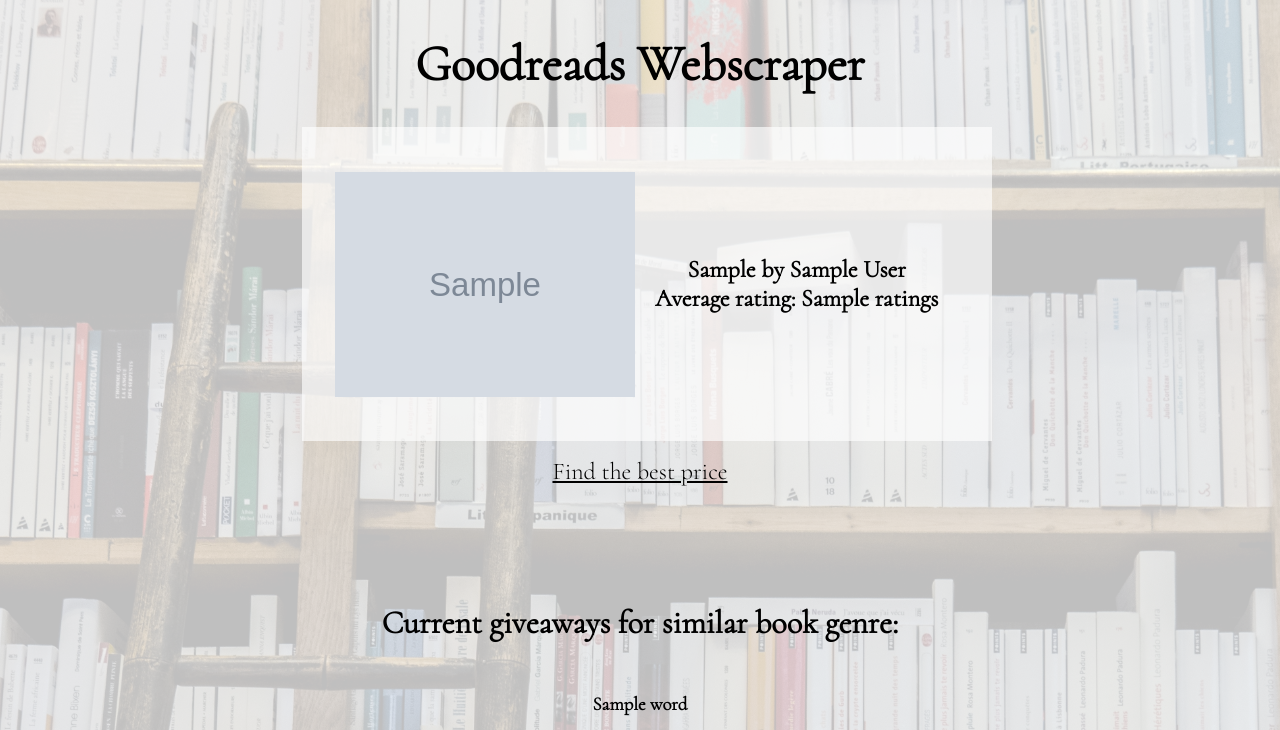
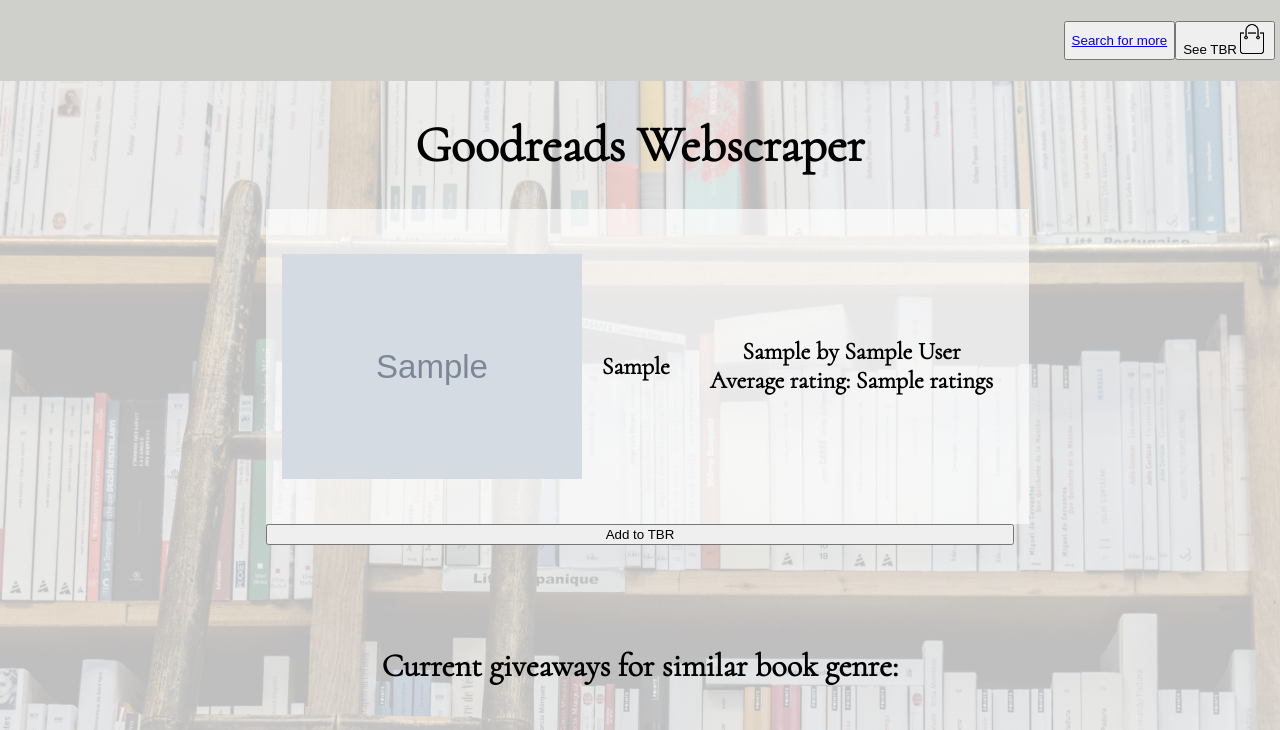
Before and after one commit to patriciaandreica/webscrape-goodreads, a Flask app: template templates/result.html in a window 1280 px wide. Shown: the top 730 px of the page. Run offline with Flask 2, Linux system fonts and the light colour scheme; the template is opened without the code that fills it: most values are stand-ins (such as "Sample title", 1, 10 or a date in 2020); grey boxes marked "Sample" are stand-in pictures.

Commit message:
added js

```diff
--- a/app.py
+++ b/app.py
@@ -21,6 +21,8 @@
 headers = {
     'User-Agent': 'Mozilla/5.0 (Windows NT 10.0; Win64; x64) '
                   'AppleWebKit/537.36 (KHTML, like Gecko) Chrome/74.0.3729.169 Safari/537.36'}
+
+
 
 # Lists to pass to html
 error = []
@@ -146,6 +148,7 @@
             book_input = book_input.capitalize()
         except:
             error.append("Genre not found")
+            return render_template("error.html", book_input = book_input)
     return render_template("result.html", book_input=book_input, authors=authors, image=image, ratings=ratings,
                            books=books, words=giveaway_titles)
 
--- a/static/styles.css
+++ b/static/styles.css
@@ -104,3 +104,89 @@
     margin:10vh;
 
 }
+
+
+div.nav {
+    background-color: #75756a59;
+    padding: 5px;
+}
+
+.nav ul {
+  list-style-type: none;
+  display: flex;
+  justify-content: flex-end;
+}
+.nav .navbar li
+
+.nav .navbar img {
+    padding-right: 20px;
+}
+
+.popup .overlay {
+    position: fixed;
+    top: 0px;
+    left: 0px;
+    width: 100vw;
+    height: 100vh;
+    background: rgba(0,0,0,0.7);
+    z-index: 1;
+    display: none;
+}
+
+.popup .content{
+    position:absolute;
+    top: 50%;
+    left: 50%;
+    transform: translate(-50%,-50%) scale(0);
+    background: #fff;
+    width: 450px;
+    height: 220px;
+    z-index:2;
+    text-align:center;
+    padding:20px;
+    box-sizing: border-box;
+}
+
+.popup .close-btn{
+    cursor:pointer;
+    position: absolute;
+    right: 20px;
+    top: 20px;
+    width: 30px;
+    height: 30px;
+    background: #222;
+    color: #fff;
+    font-size: 25px;
+    font-weight: 600;
+    line-height: 30px;
+    text-align: center;
+    border-radius: 50%;
+
+}
+
+.popup.active .overlay{
+    display: block;
+}
+
+.popup.active .content {
+    transition: all 300ms ease-in-out;
+    transform: translate(-50%,-50%) scale(1);
+
+}
+
+
+ul .list-books {
+  list-style: none;
+}
+
+ul li::before .list-books{
+  content: "";
+  background-image: url(https://s3-us-west-2.amazonaws.com/s.cdpn.io/3/fb-heart.gif);
+  background-size: contain;
+  display: inline-block;
+  width: 1em;
+  height: 1em;
+  position: relative;
+  top: 0.1rem;
+  margin-right: 0.2rem;
+}
--- a/templates/result.html
+++ b/templates/result.html
@@ -12,21 +12,104 @@
     <meta http-equiv="X-UA-Compatible" content="IE=edge">
     <meta name="viewport" content="width=device-width, initial-scale=1.0">
     <link rel="stylesheet" href="../static/styles.css">
+
     <title>Document</title>
 </head>
 <body>
+
 {% block content %}
+    <!-- Nav -->
+    <header>
+        <div class="nav">
+            <ul class="navbar">
+                <!-- <li>Go back</li> -->
+                <button><a href="index.html" onclick="window.history.go(-1); return false;"> Search for more </a>
+                </button>
+                <li>
+                    <button onclick="togglePopup()">See TBR<img src="../static/cart.png" width="30px" height="30px">
+                    </button>
+                </li>
+            </ul>
+        </div>
+    </header>
+    <!-- Pop up Cart -->
+    <div class="popup" id="popup-1">
+        <div class="overlay"></div>
+        <div class="content">
+            <div class="close-btn" onclick="togglePopup()">&times;</div>
+            <h1>Your TBR List</h1>
+            <div class="list-books">
+                <ul id="added-book">
+                </ul>
+            </div>
+            <button onclick="download_csv_file()"> Download CSV</button>
+
+        </div>
+    </div>
+
     <div class="bg">
         <div class="title">
             <h1>Goodreads Webscraper</h1>
         </div>
         <div class="container">
             <img src= {{ image }}>
+            <h2 id="book-title">{{ book_input }}</h2>
             <h2 class="info-text">{{ book_input }} by {{ authors }} <br>Average rating: {{ ratings }}<br></h2>
         </div>
-    <div class="prices">
-            <p><a href="prices.html">Find the best price</a></p>
-    </div>
+
+        <button id="button-click" onclick="addItem()"><span>Add to TBR</span></button>
+
+        <script>
+
+            let cart = [];
+            let data = [];
+
+            function addItem() {
+                const bookName = document.getElementById("book-title");
+               // localStorage.setItem("book", bookName.innerHTML);
+                cart.push(bookName.innerHTML);
+                data.push(bookName.innerHTML);
+                const li = document.createElement("li");
+                const text = document.createTextNode(bookName.innerHTML);
+                li.appendChild(text);
+                document.getElementById("added-book").appendChild(li);
+
+                   // li.appendChild(document.createTextNode(bookName.innerHTML));
+               // document.getElementById("added-book").appendChild(li)
+               // var ul = document.getElementById("added-book");
+               // var li = document.createElement("li");
+               // li.appendChild(document.createTextNode());
+              //  ul.appendChild(li);
+
+                document.getElementById("button-click").onclick = null; // disable button after one click
+               // document.getElementById("added-book").innerHTML = localStorage.getItem("book");
+
+            }
+
+            function togglePopup() {
+                document.getElementById("popup-1").classList.toggle("active");
+            }
+
+            function download_csv_file() {
+                var csvFileData = cart
+                var csv = 'To Be Read:\n';
+                csvFileData.forEach(function (row) {
+                    csv += row;
+                    csv += "\n";
+                });
+                var hiddenElement = document.createElement('a');
+                hiddenElement.href = 'data:text/csv;charset=utf-8,' + encodeURI(csv);
+                hiddenElement.target = '_blank';
+                hiddenElement.download = 'to_be_read.csv';
+                hiddenElement.click();
+            }
+
+            //document.getElementById("added-book").innerHTML = localStorage.getItem("book");
+
+        </script>
+
+
+
         <div class="results">
             {% for errors in error %}
                 <h4>{{ errors }}</h4>
```
Also changed, not shown: templates/error.html (added, +22 -0 lines), templates/js/script.js (added, +41 -0 lines), static/cart.png (added). Lines whose indentation alone changed are shown as unchanged.
